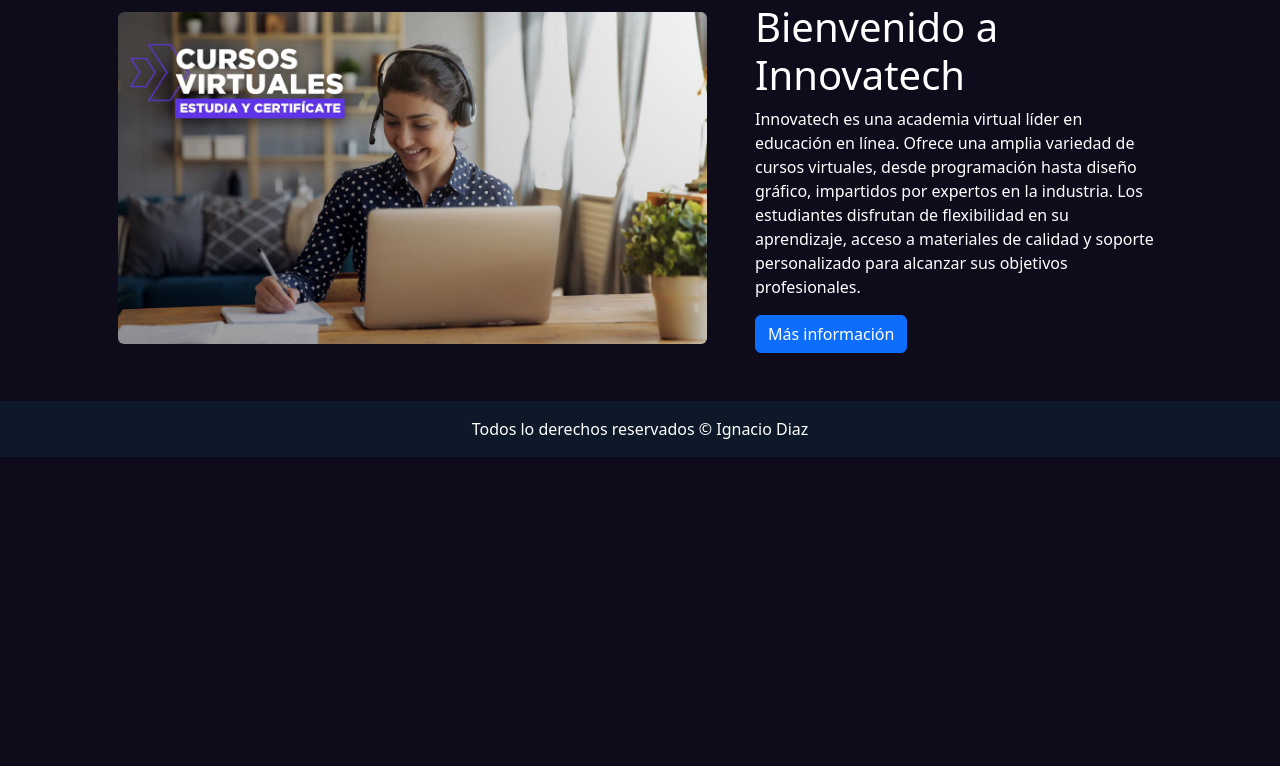
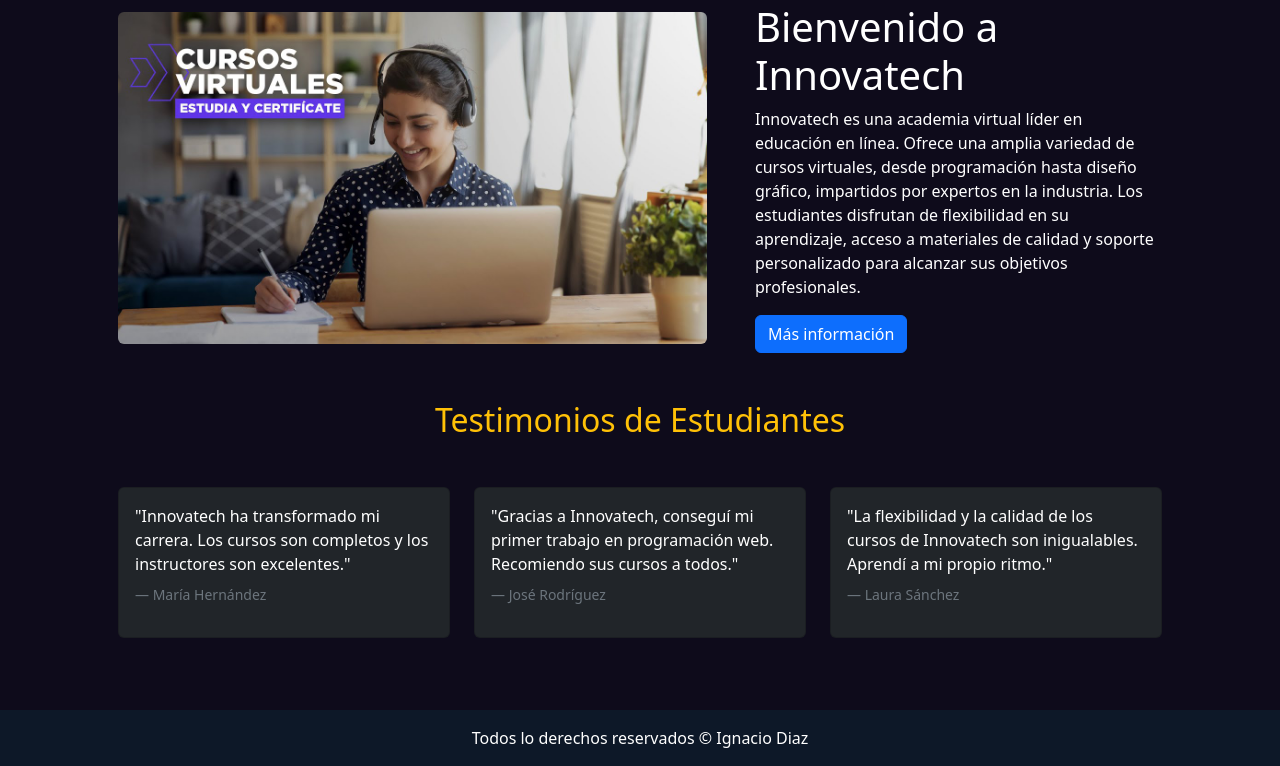
Before and after one commit to ignaciodiazdev/diaz-tercera-pre-entrega, a Django app: page / in a window 1280 px wide. Shown: the part 173-939 px from the top of the page. Before the commit the page ends 630 px from the top, so only its background shows below. Run offline with Django 5.2, Linux system fonts and the light colour scheme; some libraries are stand-ins or nearby versions.

Commit message:
add(core): se agrego estructura en el HTML

```diff
--- a/project/core/templates/core/about.html
+++ b/project/core/templates/core/about.html
@@ -13,7 +13,7 @@
         <div class="card-body text-center">
             <div class="row">
                 <div class="col-md-5">
-                    <img src="../../static/core/images/dino-developer.png" alt="Developer" class="rounded-5 mb-4" style="max-width: 100%; height: 400px; object-fit: cover;">
+                    <img src="../../static/core/images/mi_avatar.jfif" alt="Developer" class="rounded-5 mb-4" style="max-width: 100%; height: 400px; object-fit: cover;">
 
                 </div>
                 <div class="col-md-7 d-flex flex-column justify-content-center align-items-start  ">
--- a/project/core/templates/core/base.html
+++ b/project/core/templates/core/base.html
@@ -14,7 +14,7 @@
         <link rel="stylesheet" href="https://cdn.jsdelivr.net/npm/bootstrap-icons@1.11.3/font/bootstrap-icons.min.css">
         <link href="{% static 'core/css/styles.css' %}" rel="stylesheet" />
         <style>
-            input, select, textarea{
+            input, select, textarea, option{
                 background: #c9c9c900 !important;
                 color: #b7b7b7 !important;
                 border-color: #9090904c !important;
--- a/project/core/templates/core/index.html
+++ b/project/core/templates/core/index.html
@@ -31,6 +31,38 @@
                 <a class="btn btn-primary" href="http://wa.me/51928399590" target="_blank">Más información</a>
             </div>
         </div>
+
+        <section id="testimonios" class="mt-5 row">
+            <div class="container">
+                <h2 class="text-center text-warning mb-5">Testimonios de Estudiantes</h2>
+                <div class="row">
+                    <div class="col-md-4">
+                        <div class="card mb-4 bg-dark">
+                            <div class="card-body">
+                                <p class="mb-4">"Innovatech ha transformado mi carrera. Los cursos son completos y los instructores son excelentes."</p>
+                                <p class="blockquote-footer">María Hernández</p>
+                            </div>
+                        </div>
+                    </div>
+                    <div class="col-md-4">
+                        <div class="card mb-4 bg-dark">
+                            <div class="card-body">
+                                <p class="mb-4">"Gracias a Innovatech, conseguí mi primer trabajo en programación web. Recomiendo sus cursos a todos."</p>
+                                <p class="blockquote-footer">José Rodríguez</p>
+                            </div>
+                        </div>
+                    </div>
+                    <div class="col-md-4">
+                        <div class="card mb-4 bg-dark">
+                            <div class="card-body">
+                                <p class="mb-4">"La flexibilidad y la calidad de los cursos de Innovatech son inigualables. Aprendí a mi propio ritmo."</p>
+                                <p class="blockquote-footer">Laura Sánchez</p>
+                            </div>
+                        </div>
+                    </div>
+                </div>
+            </div>
+        </section>
     {% endblock contenido %}
 </body>
 </html>
```
